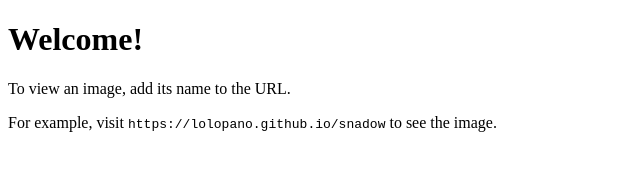
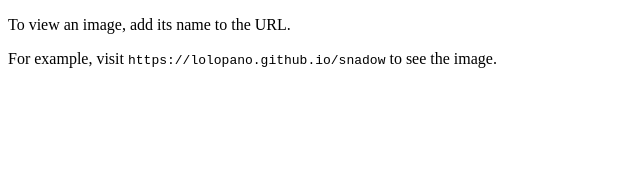
Before and after one commit to Lolopano/lolopano.github.io, a plain HTML site: page index.html in a window 1280 px wide. Shown: the whole page, without its empty margins (0-640 px from the left). Drawn offline with Linux system fonts and the light colour scheme.

Commit message:
Update index.html

```diff
--- a/index.html
+++ b/index.html
@@ -2,10 +2,9 @@
 <html lang="en">
 <head>
   <meta charset="UTF-8">
-  <title>Welcome to My Website</title>
+  <title>N1 skins</title>
 </head>
 <body>
-  <h1>Welcome!</h1>
   <p>To view an image, add its name to the URL.</p>
   <p>For example, visit <code>https://lolopano.github.io/snadow</code> to see the image.</p>
 </body>
```
